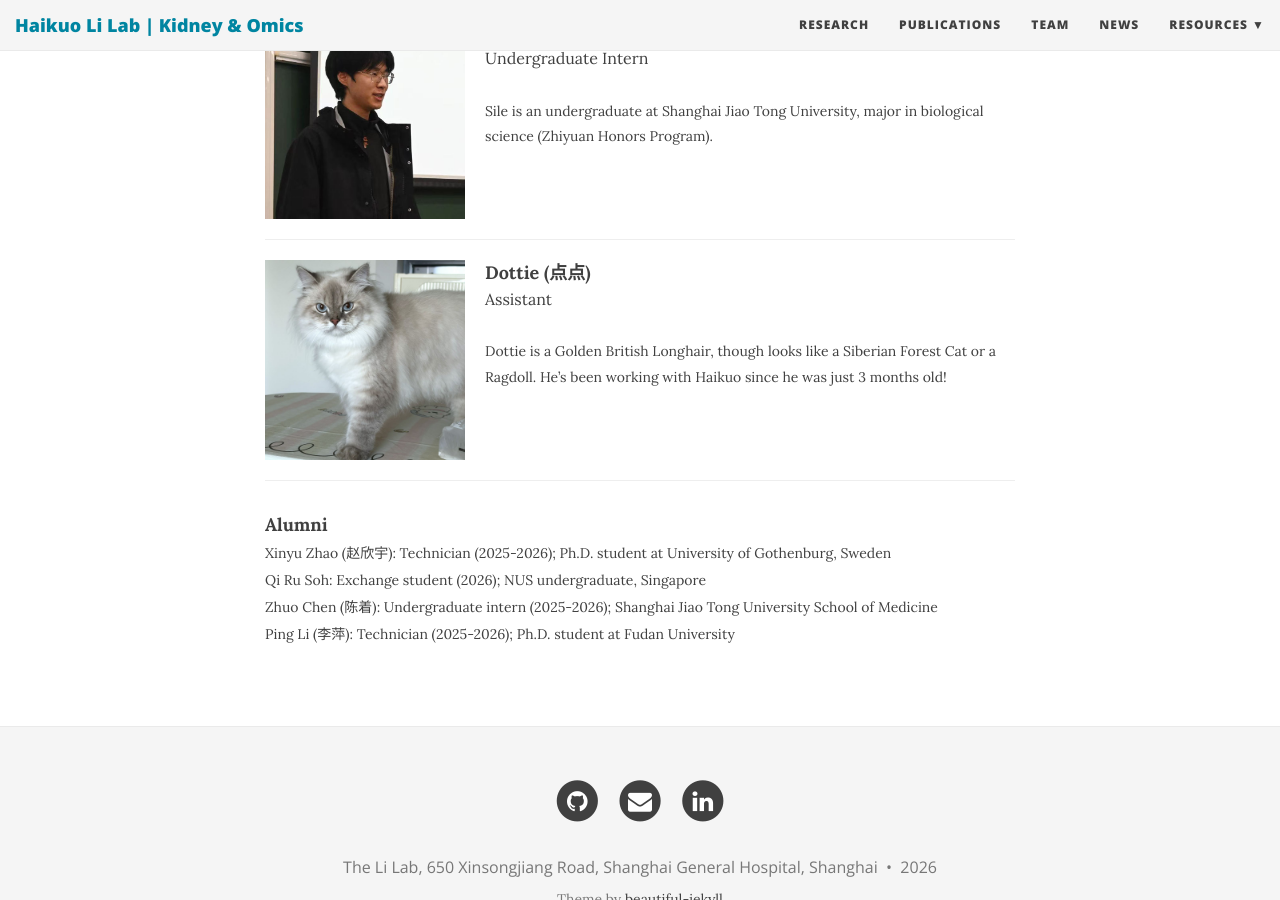
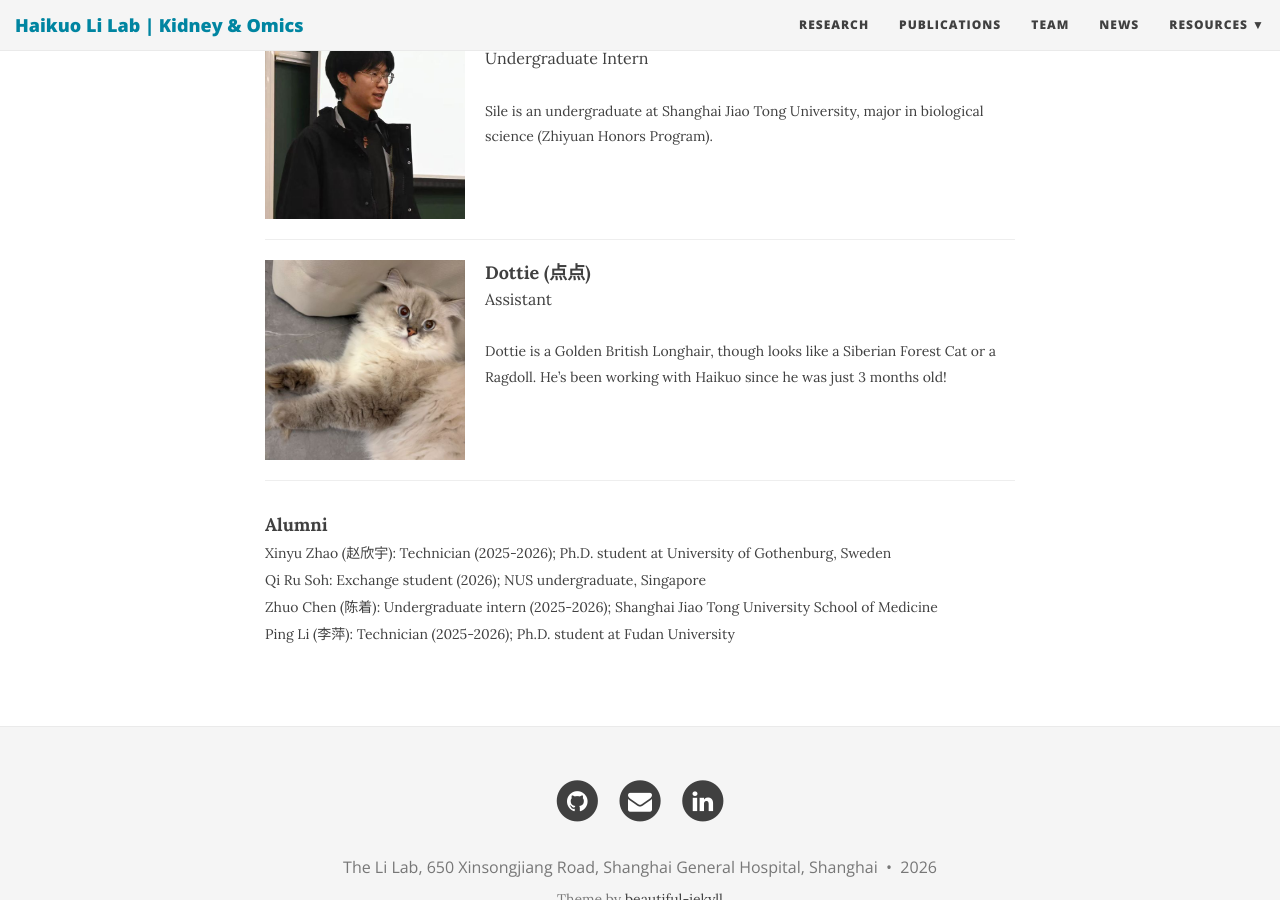
Before and after one commit to TheLiLab/thelilab.github.io, a Jekyll site: the page built from team.md, in a window 1280 px wide and 900 px high, scrolled down 2463 px. Built offline with Jekyll 4.4.1, drawn with Linux system fonts in a browser that asks for light colours; nearby versions of some CDN libraries.

Commit message:
Update team.md

```diff
--- a/team.md
+++ b/team.md
@@ -145,7 +145,7 @@
 
 <div style="display: flex; align-items: flex-start; font-size: 18px;">
   <div style="flex-shrink: 0; margin-right: 20px;">
-    <img src="/img/peopleimg/diandian202608.jpg" style="width: 100%; max-width: 200px;" />
+    <img src="/img/peopleimg/diandian202610.jpg" style="width: 100%; max-width: 200px;" />
   </div>
   <div style="flex-grow: 1;">
     <strong>Dottie (点点)</strong><br>
```
